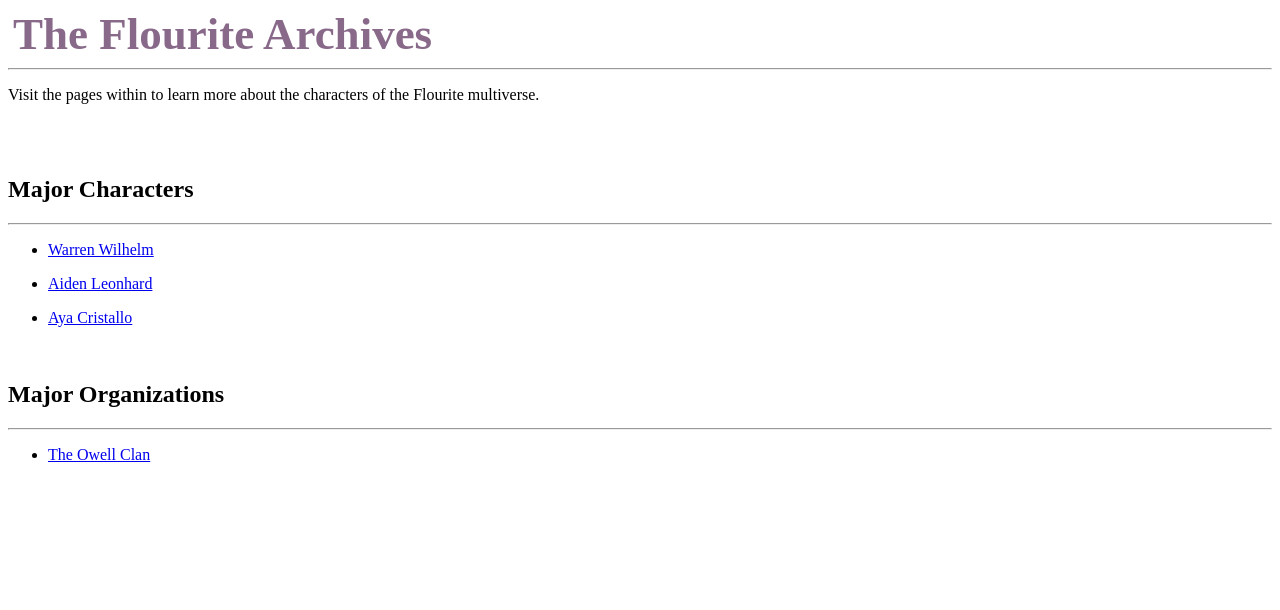
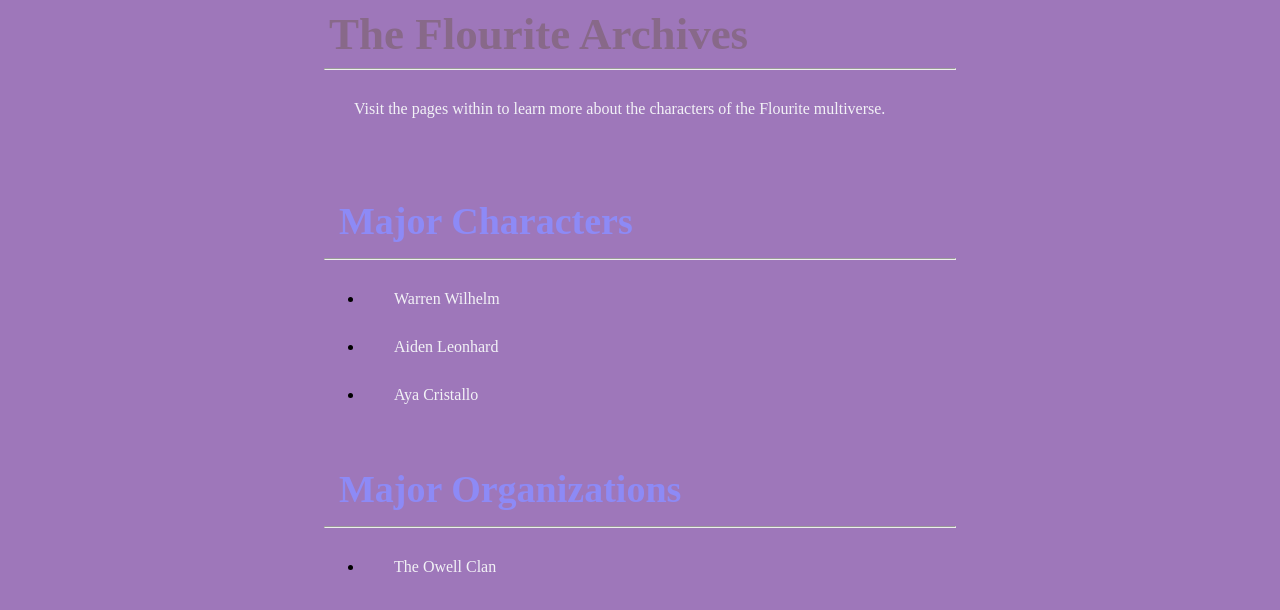
Before and after one commit to csteward24/the-flourite-archives, a plain HTML site: page public/index.html in a window 1280 px wide. Drawn offline with Linux system fonts and the light colour scheme.

Commit message:
hotfix the css merge

```diff
--- a/public/style.css
+++ b/public/style.css
@@ -1,15 +1,19 @@
-<<<<<<< HEAD
-body{background-color: #9e77ba}
+
+body{
+    background-color: #9e77ba
+}
+
 h1{
  color: #886989;
  margin: 5px;
  font-family: Times New Roman;
  font-size: 45px;
-=======
+}
+
 #message {
     margin: auto;
     width: 50%;
->>>>>>> 8179901f3e20bce5c51a0849dea9356d4779427c
+
 }
 h2{
  color: #8d8af6;
```
